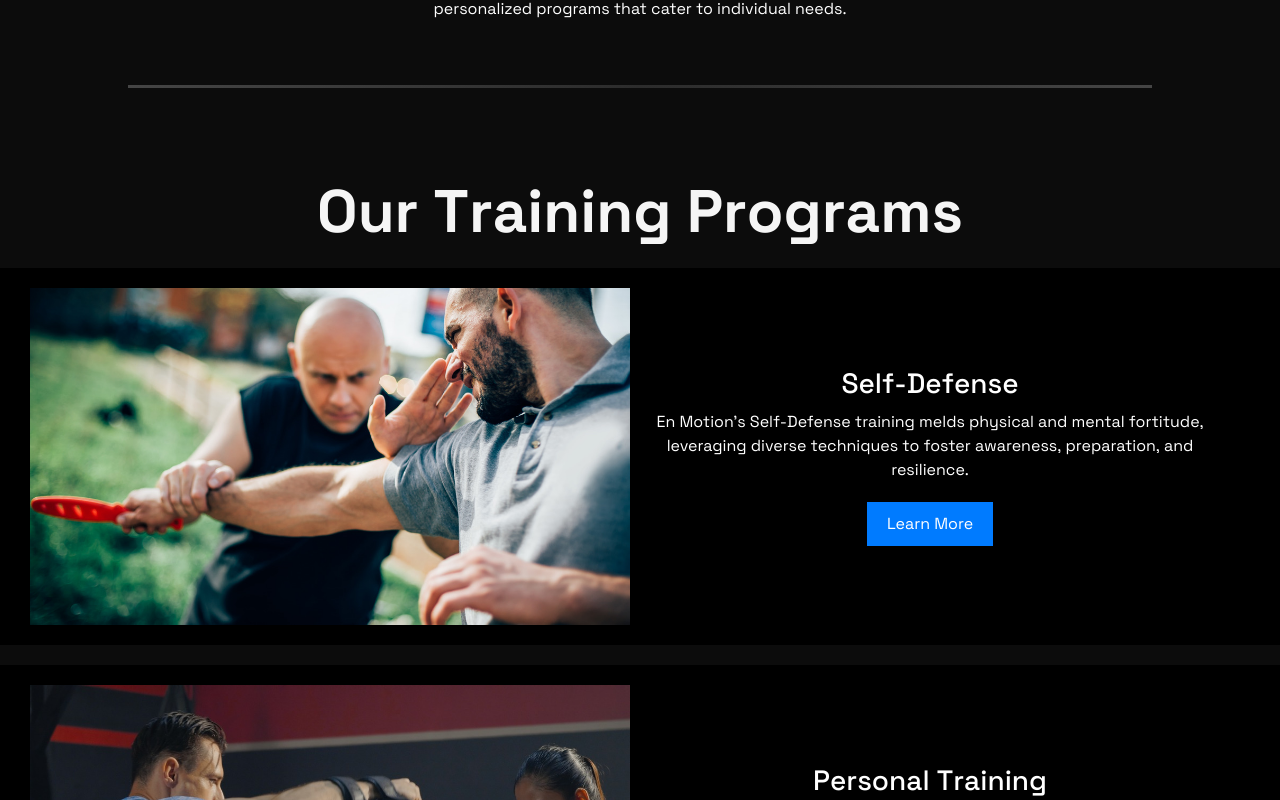
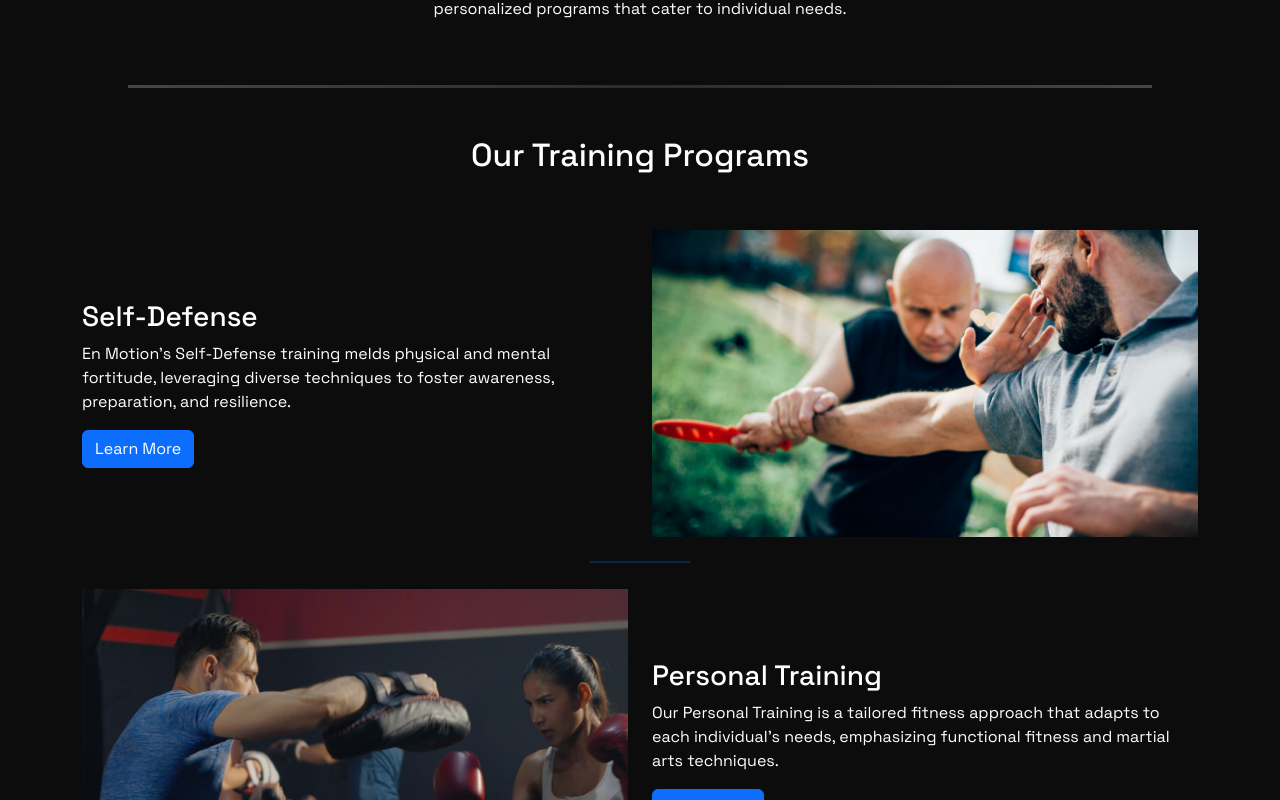
Before and after one commit to Cjrhodes/enmotion-dev, a Next.js app: page / in a window 1280 px wide. Shown: the part 2260-3060 px from the top of the page. Built offline with nearby package versions, Linux system fonts and the light colour scheme.

Commit message:
programupdate

```diff
--- a/src/components/program/Training.module.css
+++ b/src/components/program/Training.module.css
@@ -82,12 +82,12 @@
     padding: 0 10px;
   }
   .partImg img {
-    max-width: 100%;
+    max-width: 80%;
     height: auto;
   }
   .titleAnimHeader {
     color: whitesmoke;
-    font-size: 60px;
+    font-size: 50px;
     font-weight: 700;
     margin-bottom: 20px;
     text-align: center;
@@ -101,6 +101,26 @@
     border: none;
     cursor: pointer;
   }
+
+  /* Training.module.css */
+.decorativeSeparator {
+  border: none;
+  position: relative;
+  text-align: center;
+  margin: 2rem 0;
+}
+
+.decorativeSeparator:after {
+  content: '';
+  width: 100px; /* Or any other size */
+  height: 4px;
+  background: #007bff; /* Bootstrap primary color, change as needed */
+  display: block;
+  margin: 0 auto;
+  position: relative;
+  top: -2px;
+}
+
 
   .partTxt {
     text-align: center;
--- a/src/components/program/TrainingProgram.tsx
+++ b/src/components/program/TrainingProgram.tsx
@@ -1,13 +1,8 @@
 "use client";
 import React, { useState } from "react";
 import { motion } from "framer-motion";
-import CustomGsapTextSplit from "../utils/CustomGsapTextSplit";
-import CustomGsapTextSplitLine from "../utils/CustomGsapTextSplitLine";
-import { trainingProgramData } from "@/data/Data";
-import { useAppDispatch } from "@/redux/hooks";
-import { toggleLightboxOpen } from "@/redux/features/lightboxSlice";
 import styles from "./Training.module.css";
-import { toggleContactModalOpen } from "@/redux/features/contactModalSlice";
+
 interface TrainingProgram {
   id: number;
   title: string;
@@ -20,193 +15,72 @@ interface TrainingProgramProps {
   trainingPrograms: TrainingProgram[];
 }
 
-
 const TrainingProgram: React.FC<TrainingProgramProps> = ({ trainingPrograms }) => {
-  const dispatch = useAppDispatch();
   const [selectedProgram, setSelectedProgram] = useState<TrainingProgram | null>(null);
-  const [isContactModalOpen, setIsContactModalOpen] = useState(false);
-
-  const openModal = (program: TrainingProgram) => {
-    setSelectedProgram(program);
-  };
-
-  const closeModal = () => {
-    setSelectedProgram(null);
-  };
-
-
-
-
-  const openContactModal = () => {
-    dispatch(toggleContactModalOpen());
-    setSelectedProgram(null);
-
-  };
-
-  const closeContactModal = () => {
-    setIsContactModalOpen(false);
-  };
-
 
   return (
     <section id="TrainingProgram">
-      <div className={styles.trainingProgram10}>
-        <div className={styles.container}>
-          <div className={styles.sectionHeading8}>
-            <div className={`${styles.row} ${styles.alignItemsCenter} ${styles.rowGapLg0} ${styles.rowGap5}`}>
+      <div className="container">
+        {/* Heading */}
+        <div className="row mb-5">
+          <div className="col-12 text-center">
+            <h2 className="text-white">Our Training Programs</h2>
+          </div>
+        </div>
+
+        {/* Training Programs List */}
+        {trainingPrograms.map((program, index) => (
+          <React.Fragment key={program.id}>
+            <div className="row align-items-center my-3">
+              {/* Image Column */}
+              <div className={`col-md-6 ${index % 2 === 0 ? 'order-md-2' : ''} d-none d-md-block`}>
                 <motion.div
-                className={styles.col6}
-                initial={{
-                  opacity: 0,
-                }}
-                whileInView={{
-                  opacity: 1,
-                }}
-                transition={{
-                  duration: 1.5,
-                }}
-                viewport={{ once: true }}
+                  initial={{ opacity: 0, x: index % 2 === 0 ? 50 : -50 }}
+                  animate={{ opacity: 1, x: 0 }}
+                  transition={{ duration: 0.5 }}
                 >
-                <h2 className={`${styles.titleAnimHeader} ${styles.textWhite}`}>
-                  <CustomGsapTextSplit>Our Training Programs</CustomGsapTextSplit>
-                </h2>
-              </motion.div>
-              <motion.div
-                className={styles.col4}
-                initial={{
-                  opacity: 0,
-                }}
-                whileInView={{
-                  opacity: 1,
-                }}
-                transition={{
-                  duration: 1.5,
-                }}
-                viewport={{ once: true }}
-              >
+                  <img src={program.img} alt={program.title} className="img-fluid" />
                 </motion.div>
               </div>
-          </div>
-          <div className={styles.trainingProgramRowWrap}>
-            {trainingProgramData.map((item) => {
-              const openLightbox = () => {
-                dispatch(toggleLightboxOpen(item.img));
-              };
-              return (
-                <div
-                  className={`${styles.trainingProgramCol} ${styles.fadeBottom}`}
-                  key={item.id}
-                >
-                  <div className={styles.singleProgramBox}>
-                    <div className={styles.row}>
-                      <div className={styles.col6}>
-                        <motion.div
-                          className={styles.partImg}
-                          initial={{
-                            x: -50,
-                            opacity: 0,
-                          }}
-                          whileInView={{
-                            x: 0,
-                            opacity: 1,
-                          }}
-                          transition={{
-                            duration: 1.2 + 0.2 * item.id,
-                          }}
-                          viewport={{ once: true }}
-                        >
-                          <a role="button" onClick={openLightbox}>
-                            <img src={item.img} alt="image" />
-                          </a>
-                        </motion.div>
-                      </div>
-                      <div className={styles.col6}>
-                        <motion.div
-                          className={`${styles.partTxt} ${styles.titleAnim}`}
-                          initial={{
-                            x: 30,
-                            opacity: 0,
-                          }}
-                          whileInView={{
-                            x: 0,
-                            opacity: 1,
-                          }}
-                          transition={{
-                            duration: 1 + 0.2 * item.id,
-                          }}
-                          viewport={{ once: true }}
-                        >
-                          <h3 className={`${styles.programTitle} ${styles.textWhite}`}>
-                            <CustomGsapTextSplit>{item.title}</CustomGsapTextSplit>
-                          </h3>
-                          <div className={styles.textWhite}>
-                            <CustomGsapTextSplitLine>
-                              {item.shortDesc}
-                            </CustomGsapTextSplitLine>
-                          </div>
-                          <div className={styles.buttonWrapper}>
+
+              {/* Text Column */}
+              <div className="col-12 col-md-6">
+                <div className="text-white">
+                  <h3>{program.title}</h3>
+                  <p>{program.shortDesc}</p>
                   <button
-                              className={styles.viewBtn}
-                              onClick={() => openModal(item)}
+                    className="btn btn-primary"
+                    onClick={() => setSelectedProgram(program)}
                   >
                     Learn More
                   </button>
                 </div>
-                        </motion.div>
-                      </div>
-                    </div>
-                  </div>
-                </div>
-              );
-            })}
-          </div>
               </div>
             </div>
 
+            {/* Decorative Separator (except after the last item) */}
+            {index < trainingPrograms.length - 1 && (
+              <hr className={`my-4 ${styles.decorativeSeparator}`} />
+            )}
+          </React.Fragment>
+        ))}
+
+        {/* Modal for selected program details */}
         {selectedProgram && (
-        <div
-          className={styles.modal}
-          onClick={closeModal}
-        >
-          <div
-            className={styles.modalContent}
-            onClick={(e) => e.stopPropagation()}
-          >
+          <div className={styles.modal} onClick={() => setSelectedProgram(null)}>
+            <div className={styles.modalContent} onClick={(e) => e.stopPropagation()}>
               <h2>{selectedProgram.title}</h2>
               <p>{selectedProgram.fullDesc}</p>
               <button
-              className={styles.contactBtn}
-              onClick={(e) => {
-                e.stopPropagation();
-                openContactModal();
-              }}
-            >
-              Get Started
-            </button>
-          </div>
-        </div>
-      )}
-
-      {isContactModalOpen && (
-        <div
-          className={styles.modal}
-          onClick={closeContactModal}
-        >
-          <div
-            className={styles.modalContent}
-            onClick={(e) => e.stopPropagation()}
-          >
-            <h2>Contact Us</h2>
-            {/* Add your contact form or content here */}
-            <button
                 className={styles.closeBtn}
-              onClick={closeContactModal}
+                onClick={() => setSelectedProgram(null)}
               >
                 Close
               </button>
             </div>
           </div>
         )}
+      </div>
     </section>
   );
 };
```
Lines whose indentation alone changed are shown as unchanged.
